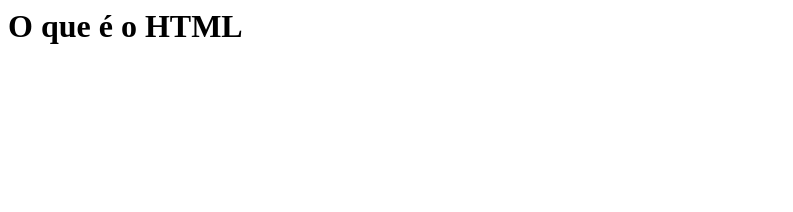
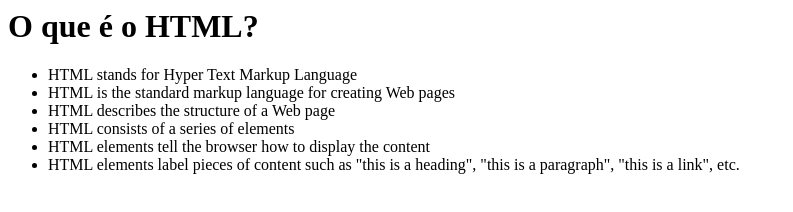
Before and after one commit to gmorettirib/meuprimeirosite1cturma24, a plain HTML site: page index.html in a window 1280 px wide. Shown: the whole page, without its empty margins (0-793 px from the left). Drawn offline with Linux system fonts and the light colour scheme.

Commit message:
add listas

```diff
--- a/index.html
+++ b/index.html
@@ -5,7 +5,15 @@
         <title> Meu Primeiro site</title>
     </head>
     <body>
-       <h1>O que é o HTML</h1>
+       <h1>O que é o HTML?</h1>
+    <ul>
+        <li>HTML stands for Hyper Text Markup Language</li>
+        <li>HTML is the standard markup language for creating Web pages</li>
+        <li>HTML describes the structure of a Web page</li>
+        <li>HTML consists of a series of elements</li>
+        <li>HTML elements tell the browser how to display the content</li>
+        <li>HTML elements label pieces of content such as "this is a heading", "this is a paragraph", "this is a link", etc.</li>
+    </ul>
 
     </body>
 </html>
```
